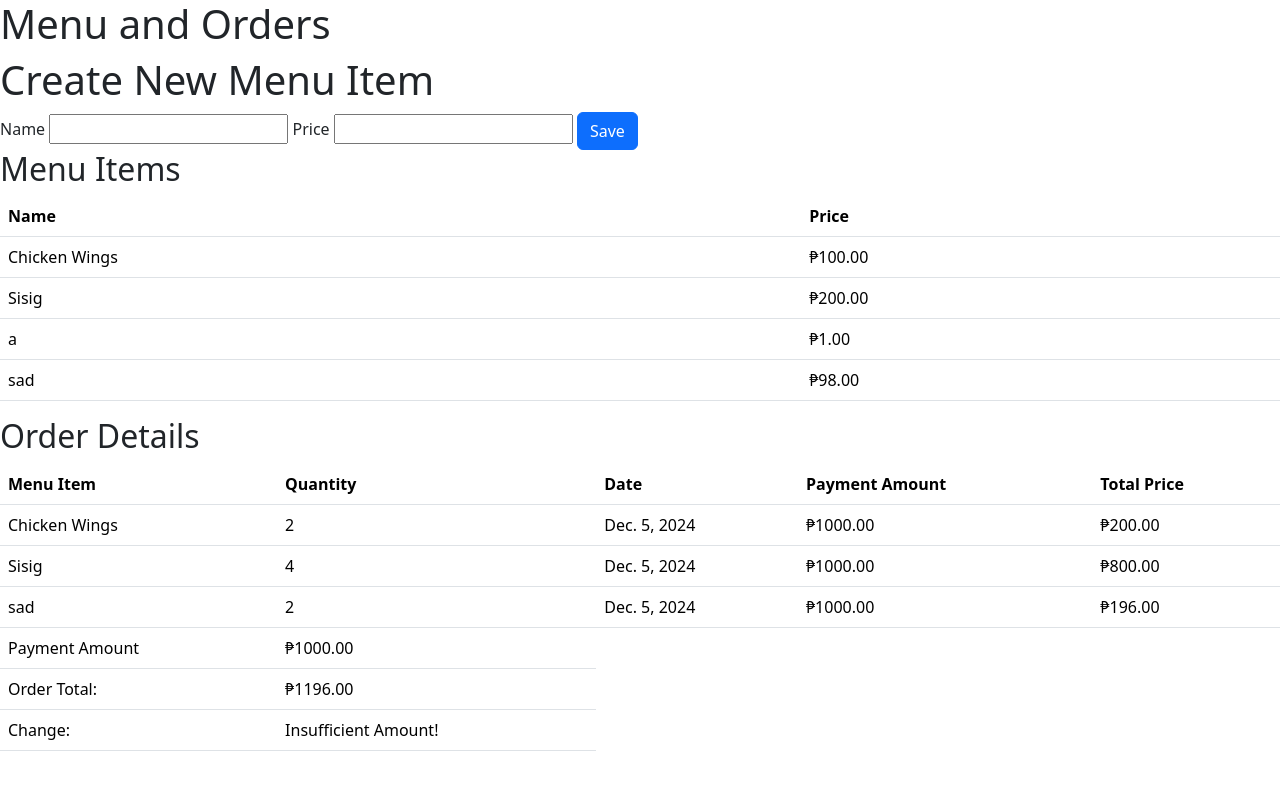
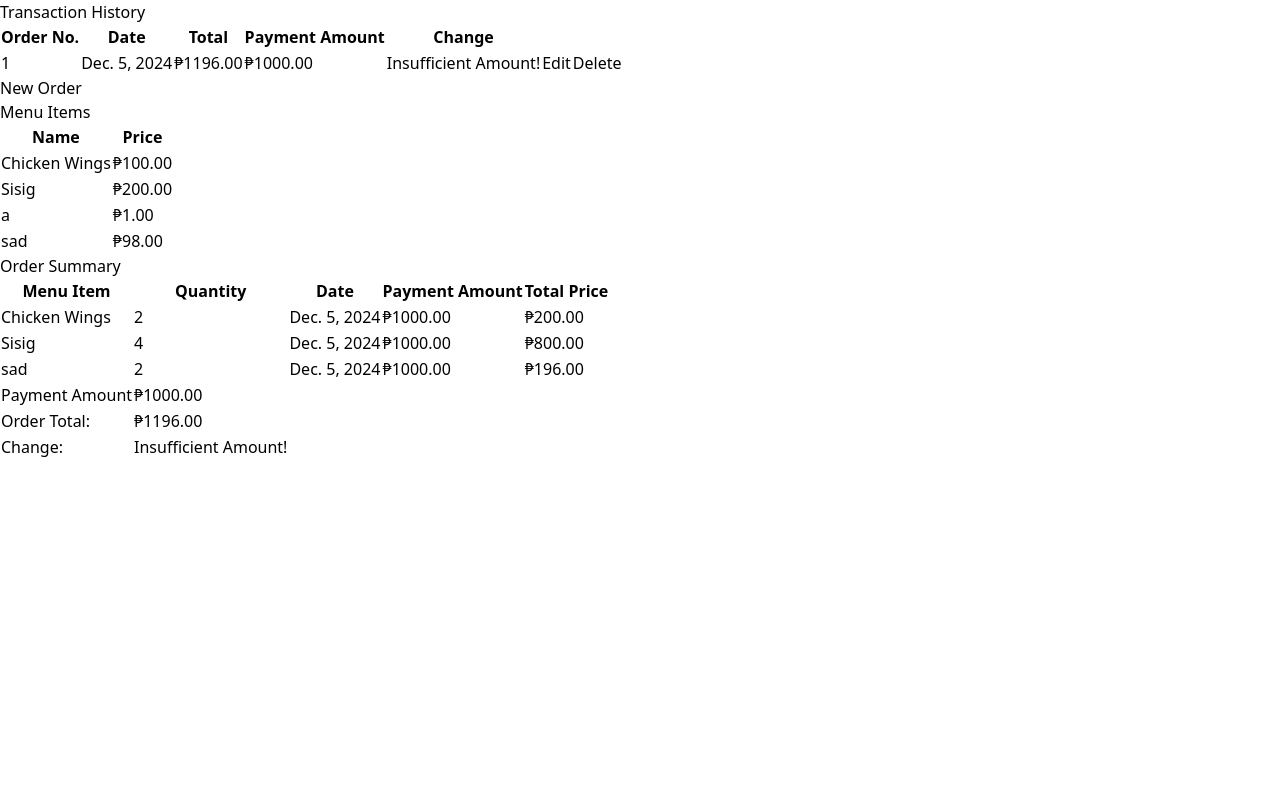
Before and after one commit to mugikarl/sales-subsystem, a Django app: page / in a window 1280 px wide. Run offline with Django 5.2, Linux system fonts and the light colour scheme; data comes from the database, SQL or seed files in the repository; both versions use the stored data as it was after the commit; some libraries are stand-ins or nearby versions.

Commit message:
Added Order Page

```diff
--- a/UseCaseDjango/urls.py
+++ b/UseCaseDjango/urls.py
@@ -5,4 +5,5 @@ from sales_list import views as sales
 urlpatterns = [
     path('admin/', admin.site.urls),
     path('', sales.home, name='home'),
+    path('neworder/', sales.new_order, name='neworder'),
 ]
--- a/sales_list/templates/base.html
+++ b/sales_list/templates/base.html
@@ -4,16 +4,35 @@
     <meta charset="UTF-8">
     <meta name="viewport" content="width=device-width, initial-scale=1.0">
     <title>Order List</title>
-    <link href="https://cdn.jsdelivr.net/npm/bootstrap@5.3.3/dist/css/bootstrap.min.css" rel="stylesheet" integrity="sha384-QWTKZyjpPEjISv5WaRU9OFeRpok6YctnYmDr5pNlyT2bRjXh0JMhjY6hW+ALEwIH" crossorigin="anonymous">
-</head>
-<body>
-    <nav>
-        <!-- Navbar content -->
-    </nav>
+    <script src="https://cdn.tailwindcss.com"></script></head>
+<body class="w-full">
+    <!-- <nav class="bg-white border-gray-200 dark:bg-gray-900">
+        <div class="max-w-screen-xl flex flex-wrap items-center justify-between mx-auto p-4">
+
+          <div class="hidden w-full md:block md:w-auto" id="navbar-default">
+            <ul class="font-medium flex flex-col p-4 md:p-0 mt-4 border border-gray-100 rounded-lg bg-gray-50 md:flex-row md:space-x-8 rtl:space-x-reverse md:mt-0 md:border-0 md:bg-white dark:bg-gray-800 md:dark:bg-gray-900 dark:border-gray-700">
+              <li>
+                <a href="#" class="block py-2 px-3 text-white bg-blue-700 rounded md:bg-transparent md:text-blue-700 md:p-0 dark:text-white md:dark:text-blue-500" aria-current="page">Home</a>
+              </li>
+              <li>
+                <a href="#" class="block py-2 px-3 text-gray-900 rounded hover:bg-gray-100 md:hover:bg-transparent md:border-0 md:hover:text-blue-700 md:p-0 dark:text-white md:dark:hover:text-blue-500 dark:hover:bg-gray-700 dark:hover:text-white md:dark:hover:bg-transparent">About</a>
+              </li>
+              <li>
+                <a href="#" class="block py-2 px-3 text-gray-900 rounded hover:bg-gray-100 md:hover:bg-transparent md:border-0 md:hover:text-blue-700 md:p-0 dark:text-white md:dark:hover:text-blue-500 dark:hover:bg-gray-700 dark:hover:text-white md:dark:hover:bg-transparent">Services</a>
+              </li>
+              <li>
+                <a href="#" class="block py-2 px-3 text-gray-900 rounded hover:bg-gray-100 md:hover:bg-transparent md:border-0 md:hover:text-blue-700 md:p-0 dark:text-white md:dark:hover:text-blue-500 dark:hover:bg-gray-700 dark:hover:text-white md:dark:hover:bg-transparent">Pricing</a>
+              </li>
+              <li>
+                <a href="#" class="block py-2 px-3 text-gray-900 rounded hover:bg-gray-100 md:hover:bg-transparent md:border-0 md:hover:text-blue-700 md:p-0 dark:text-white md:dark:hover:text-blue-500 dark:hover:bg-gray-700 dark:hover:text-white md:dark:hover:bg-transparent">Contact</a>
+              </li>
+            </ul>
+          </div>
+        </div>
+      </nav> -->
     <main>
         {% block content %}
         {% endblock %}
     </main>
-    <script src="https://cdn.jsdelivr.net/npm/bootstrap@5.3.3/dist/js/bootstrap.bundle.min.js" integrity="sha384-YvpcrYf0tY3lHB60NNkmXc5s9fDVZLESaAA55NDzOxhy9GkcIdslK1eN7N6jIeHz" crossorigin="anonymous"></script>
 </body>
 </html>
--- a/sales_list/templates/home.html
+++ b/sales_list/templates/home.html
@@ -1,11 +1,10 @@
 {% extends 'base.html' %}
 
 {% block content %}
-<h1>Menu and Orders</h1>
 
 <!-- Menu Items Table -->
 {% if all_items %}
-<h1>Create New Menu Item</h1>
+<!-- <h1>Create New Menu Item</h1>
 <form method="POST">
     {% csrf_token %}
     <label for="name">Name</label>
@@ -13,9 +12,46 @@
     <label for="price">Price</label>
     <input type="number" name="price">
     <button type="submit" class="btn btn-primary">Save</button>
-</form>
+</form> -->
+
+<h2>Transaction History</h2>
+<p></p>
+
+{% if all_ordersum_items %}
+    <table class="table-auto">
+        <thead>
+            <tr>
+                <th>Order No.</th>
+                <th>Date</th>
+                <th>Total</th>
+                <th>Payment Amount</th>
+                <th>Change</th>
+            </tr>
+        </thead>
+        <tbody>
+            {% for order in all_ordersum_items %}
+                    <tr>
+                        <td>{{ order.id }}</td>
+                        <td>{{ order.date }}</td>
+                        <td>₱{{ order.order_total }}</td>
+                        <td>₱{{ order.payment_amount }}</td>
+                        <td>{{ order.change }}</td>
+                        <td><a href="#">Edit</a></td>
+                        <td><a href="#">Delete</a></td>
+                    </tr>
+            {% endfor %}
+        </tbody>
+    </table>
+{% else %}
+    <p>No Orders</p>
+{% endif %}
+
+<button>New Order</button>
+        <!-- ----- -->
+
+
 <h2>Menu Items</h2>
-<table class="table">
+<table class="table-auto">
     <thead>
         <tr>
             <th>Name</th>
@@ -38,7 +74,7 @@
 <!-- Order Details Table -->
 {% if all_ordersum_items %}
     {% if all_order_items.all %}
-        <h2>Order Details</h2>
+        <h2>Order Summary</h2>
             <table class="table">
                 <thead>
                     <tr>
--- a/sales_list/views.py
+++ b/sales_list/views.py
@@ -1,4 +1,4 @@
-from django.shortcuts import render
+from django.shortcuts import render, redirect
 from .models import MenuItem, OrderDetail, OrderSummary
 from .forms import MenuForm, OrderForm
 
@@ -32,3 +32,27 @@ def create_menu(request):
             form.save()  # Saves the new item to the database
     context = {'form': form}
     return render(request, 'home.html', context)
+
+def new_order(request):
+    if request.method == 'POST':
+        order_form = OrderForm(request.POST)
+        if order_form.is_valid():
+            order_form.save()  # Saves the new item to the database
+
+    all_items = MenuItem.objects.all()
+    all_order_items = OrderDetail.objects.all()
+    all_ordersum_items = OrderSummary.objects.all()
+    context = {
+        'all_items': all_items,
+        'all_order_items': all_order_items,
+        'all_ordersum_items': all_ordersum_items,
+    }
+    return render(request, 'neworder.html', context)
+
+def create_new_order(request):
+    if request.method == 'POST':
+        orderform = OrderForm(request.POST)
+        if orderform.is_valid():
+            orderform.save()
+    context = {'orderform':orderform}
+    return render(request, 'neworder.html', context)
```
Also changed, not shown: sales_list/templates/neworder.html (added, +81 -0 lines), db.sqlite3, sales_list/forms.py (line endings or trailing spaces).
